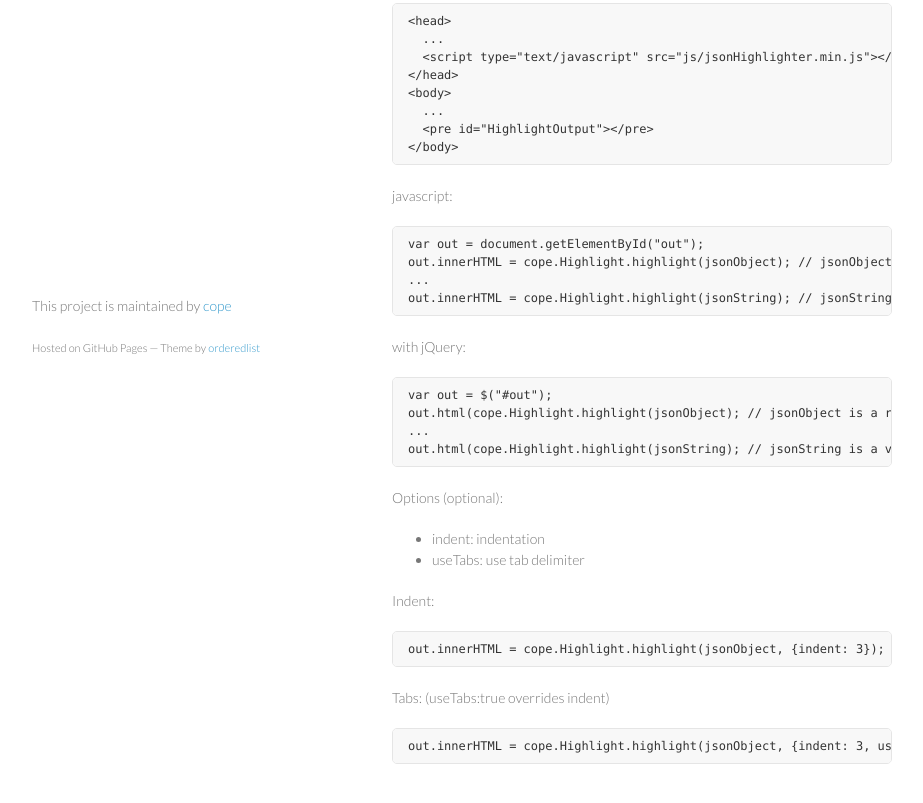
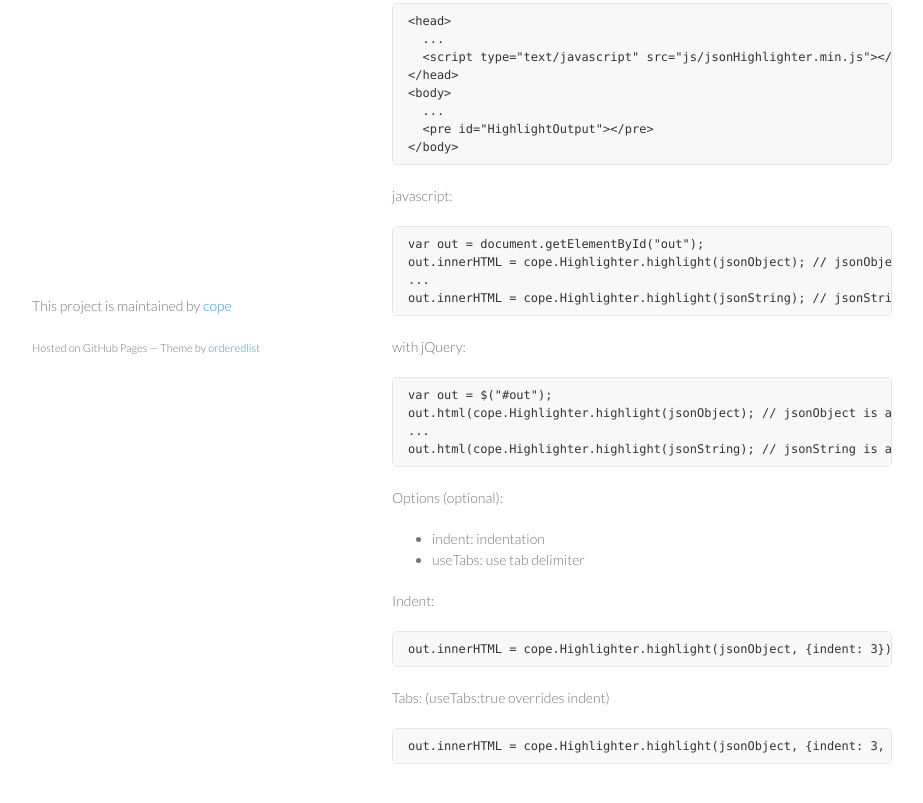
Before and after one commit to cope/jsonHighlighterJS, a plain HTML site: page index.html in a window 1280 px wide. Shown: the part 373-1176 px from the top of the page, without its empty margins (178-1101 px from the left). Drawn offline with Linux system fonts and the light colour scheme.

```diff
--- a/index.html
+++ b/index.html
@@ -56,17 +56,17 @@
 <p>javascript:</p>
 
 <pre><code>var out = document.getElementById("out");
-out.innerHTML = cope.Highlight.highlight(jsonObject); // jsonObject is a regular JS object
+out.innerHTML = cope.Highlighter.highlight(jsonObject); // jsonObject is a regular JS object
 ...
-out.innerHTML = cope.Highlight.highlight(jsonString); // jsonString is a valid JSON String
+out.innerHTML = cope.Highlighter.highlight(jsonString); // jsonString is a valid JSON String
 </code></pre>
 
 <p>with jQuery:</p>
 
 <pre><code>var out = $("#out");
-out.html(cope.Highlight.highlight(jsonObject); // jsonObject is a regular JS object
+out.html(cope.Highlighter.highlight(jsonObject); // jsonObject is a regular JS object
 ...
-out.html(cope.Highlight.highlight(jsonString); // jsonString is a valid JSON String
+out.html(cope.Highlighter.highlight(jsonString); // jsonString is a valid JSON String
 </code></pre>
 
 <p>Options (optional):</p>
@@ -76,12 +76,12 @@ out.html(cope.Highlight.highlight(jsonString); // jsonString is a valid JSON Str
 <li>useTabs: use tab delimiter</li>
 </ul><p>Indent:</p>
 
-<pre><code>out.innerHTML = cope.Highlight.highlight(jsonObject, {indent: 3}); // set indentation to 3 space characters
+<pre><code>out.innerHTML = cope.Highlighter.highlight(jsonObject, {indent: 3}); // set indentation to 3 space characters
 </code></pre>
 
 <p>Tabs: (useTabs:true overrides indent)</p>
 
-<pre><code>out.innerHTML = cope.Highlight.highlight(jsonObject, {indent: 3, useTabs: true}); // use tabs for indentation
+<pre><code>out.innerHTML = cope.Highlighter.highlight(jsonObject, {indent: 3, useTabs: true}); // use tabs for indentation
 </code></pre>
       </section>
       <footer>
```
Also changed, not shown: params.json (+1 -1 lines).
